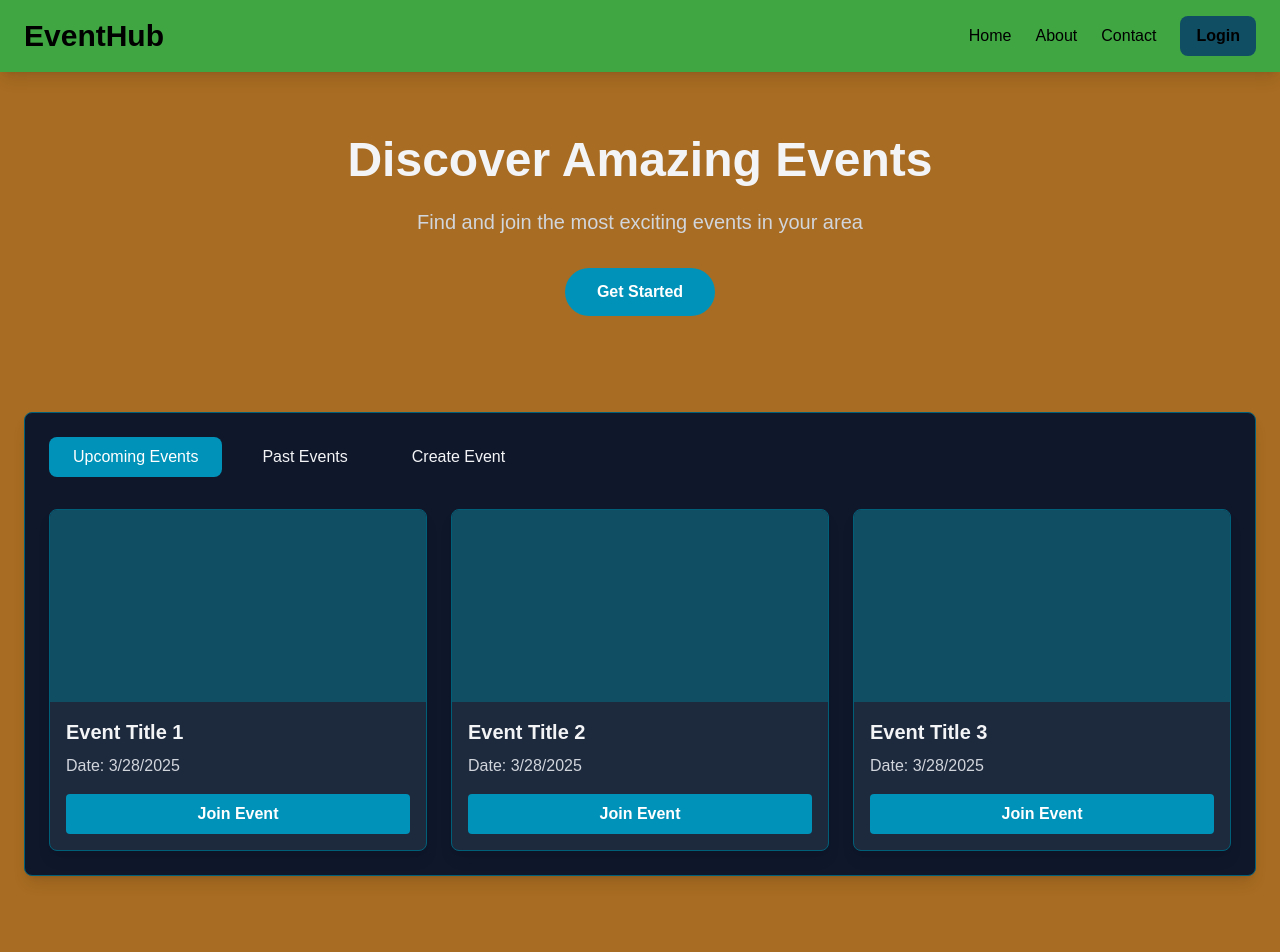
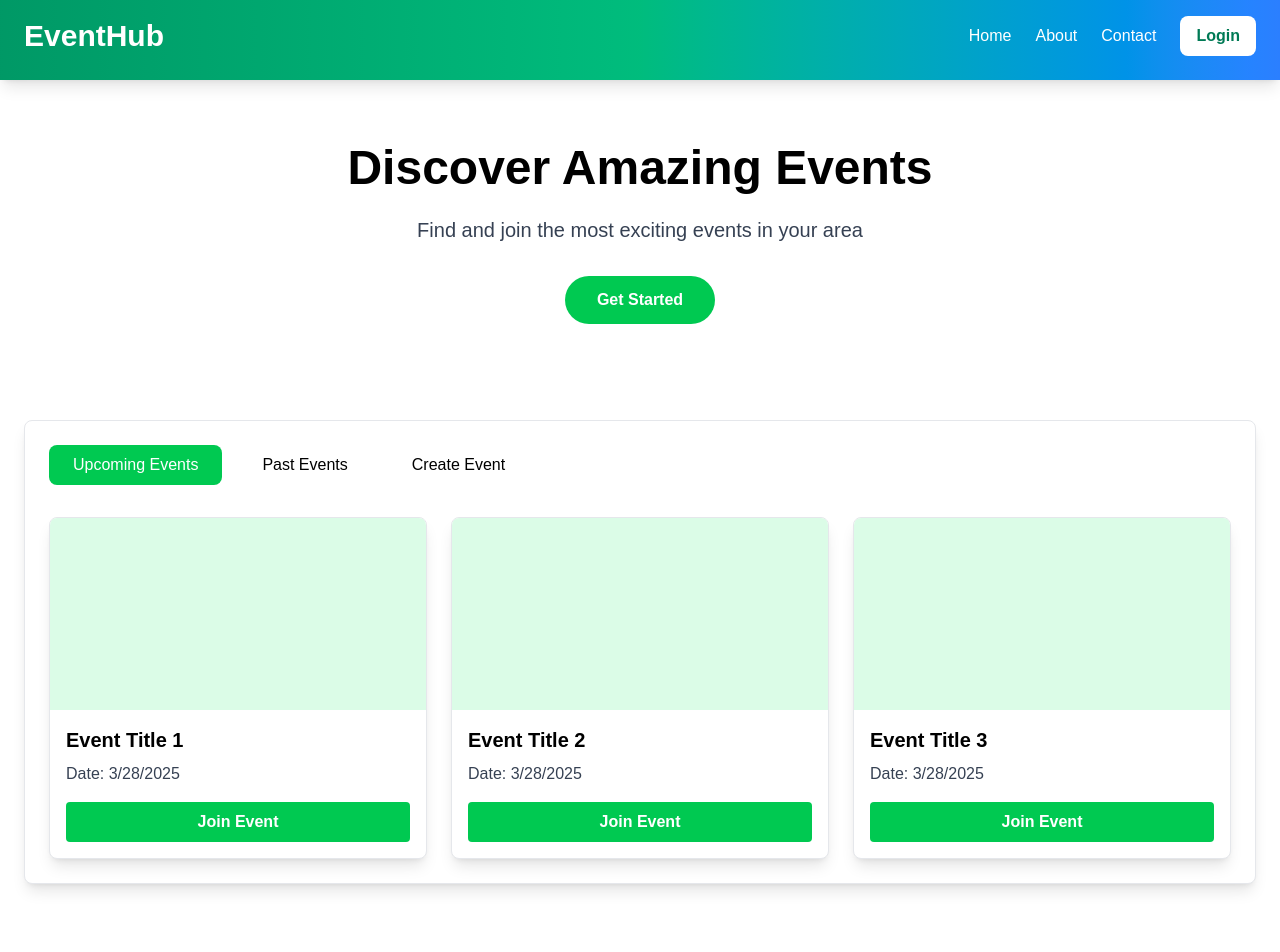
Before and after one commit to dnakhooda/SteastHack, a Next.js app: page / in a window 1280 px wide. Shown: the top 952 px of the page. Built offline with nearby package versions, Linux system fonts and the light colour scheme.

Commit message:
changed colors

```diff
--- a/src/app/page.js
+++ b/src/app/page.js
@@ -8,19 +8,19 @@ export default function Home() {
   const [showLogin, setShowLogin] = useState(false);
 
   return (
-    <div className="min-h-screen bg-[#a86c22] from-slate-900 to-slate-800 text-gray-100">
+    <div className="min-h-screen bg-white text-black">
       {/* Header */}
-      <header className="bg-[#3fa642] shadow-lg">
+      <header className="h-20 bg-gradient-to-r from-emerald-600 via-emerald-500 to-blue-500 shadow-lg">
         <div className="container mx-auto px-6 py-4">
           <div className="flex items-center justify-between">
-            <h1 className="text-3xl font-bold text-black">EventHub</h1>
+            <h1 className="text-3xl font-bold text-white">EventHub</h1>
             <nav className="space-x-6">
-              <a href="#" className="text-black transition">Home</a>
-              <a href="#" className="text-black transition">About</a>
-              <a href="#" className="text-black transition">Contact</a>
+              <a href="#" className="text-white hover:text-emerald-100 transition">Home</a>
+              <a href="#" className="text-white hover:text-emerald-100 transition">About</a>
+              <a href="#" className="text-white hover:text-emerald-100 transition">Contact</a>
               <button
                 onClick={() => setShowLogin(true)}
-                className="bg-cyan-900 hover:bg-cyan-800 text-black font-semibold py-2 px-4 rounded-lg transition"
+                className="bg-white hover:bg-emerald-50 text-emerald-700 font-semibold py-2 px-4 rounded-lg transition"
               >
                 Login
               </button>
@@ -31,35 +31,35 @@ export default function Home() {
 
       {/* Login Modal */}
       {showLogin && (
-        <div className="fixed inset-0 bg-black bg-opacity-70 flex items-center justify-center z-50">
-          <div className="bg-slate-900 rounded-lg p-8 max-w-md w-full mx-4 border border-cyan-800">
+        <div className="fixed inset-0 bg-black bg-opacity-50 flex items-center justify-center z-50">
+          <div className="bg-white rounded-lg p-8 max-w-md w-full mx-4 shadow-lg">
             <div className="flex justify-between items-center mb-6">
               <h2 className="text-2xl font-bold text-black">Login</h2>
               <button
                 onClick={() => setShowLogin(false)}
-                className="text-gray-400 hover:text-gray-200"
+                className="text-gray-500 hover:text-gray-700"
               >
                 ✕
               </button>
             </div>
             <form className="space-y-4">
               <div>
-                <label className="block text-sm font-medium text-gray-300 mb-2">Email</label>
+                <label className="block text-sm font-medium text-black mb-2">Email</label>
                 <input
                   type="email"
-                  className="w-full px-4 py-2 rounded-lg bg-slate-800 border border-cyan-800 focus:outline-none focus:border-cyan-500 text-gray-100"
+                  className="w-full px-4 py-2 rounded-lg border border-gray-300 focus:outline-none focus:border-green-500 text-black"
                 />
               </div>
               <div>
-                <label className="block text-sm font-medium text-gray-300 mb-2">Password</label>
+                <label className="block text-sm font-medium text-black mb-2">Password</label>
                 <input
                   type="password"
-                  className="w-full px-4 py-2 rounded-lg bg-slate-800 border border-cyan-800 focus:outline-none focus:border-cyan-500 text-gray-100"
+                  className="w-full px-4 py-2 rounded-lg border border-gray-300 focus:outline-none focus:border-green-500 text-black"
                 />
               </div>
               <button
                 type="submit"
-                className="w-full bg-cyan-600 hover:bg-cyan-500 text-white font-bold py-2 px-4 rounded-lg transition"
+                className="w-full bg-green-500 hover:bg-green-600 text-white font-bold py-2 px-4 rounded-lg transition"
               >
                 Login
               </button>
@@ -71,9 +71,9 @@ export default function Home() {
       {/* Hero Section */}
       <section className="container mx-auto px-6 py-16">
         <div className="text-center">
-          <h2 className="text-5xl font-bold mb-6 text-black-400">Discover Amazing Events</h2>
-          <p className="text-xl text-gray-300 mb-8">Find and join the most exciting events in your area</p>
-          <button className="bg-cyan-600 hover:bg-cyan-500 text-white font-bold py-3 px-8 rounded-full transition">
+          <h2 className="text-5xl font-bold mb-6 text-black">Discover Amazing Events</h2>
+          <p className="text-xl text-gray-700 mb-8">Find and join the most exciting events in your area</p>
+          <button className="bg-green-500 hover:bg-green-600 text-white font-bold py-3 px-8 rounded-full transition">
             Get Started
           </button>
         </div>
@@ -81,14 +81,14 @@ export default function Home() {
 
       {/* Tabs Section */}
       <section className="container mx-auto px-6 py-8">
-        <div className="bg-slate-900 rounded-lg p-6 shadow-lg border border-cyan-800">
+        <div className="bg-white rounded-lg p-6 shadow-lg border border-gray-200">
           <div className="flex space-x-4 mb-6">
             <button
               onClick={() => setActiveTab('upcoming')}
               className={`px-6 py-2 rounded-lg transition ${
                 activeTab === 'upcoming'
-                  ? 'bg-cyan-600 text-white'
-                  : 'text-black-400 hover:bg-cyan-900'
+                  ? 'bg-green-500 text-white'
+                  : 'text-black hover:bg-green-100'
               }`}
             >
               Upcoming Events
@@ -97,8 +97,8 @@ export default function Home() {
               onClick={() => setActiveTab('past')}
               className={`px-6 py-2 rounded-lg transition ${
                 activeTab === 'past'
-                  ? 'bg-cyan-600 text-white'
-                  : 'text-black-400 hover:bg-cyan-900'
+                  ? 'bg-green-500 text-white'
+                  : 'text-black hover:bg-green-100'
               }`}
             >
               Past Events
@@ -107,8 +107,8 @@ export default function Home() {
               onClick={() => setActiveTab('create')}
               className={`px-6 py-2 rounded-lg transition ${
                 activeTab === 'create'
-                  ? 'bg-cyan-600 text-white'
-                  : 'text-black-400 hover:bg-cyan-900'
+                  ? 'bg-green-500 text-white'
+                  : 'text-black hover:bg-green-100'
               }`}
             >
               Create Event
@@ -121,12 +121,12 @@ export default function Home() {
               <div className="grid grid-cols-1 md:grid-cols-2 lg:grid-cols-3 gap-6">
                 {/* Event Cards */}
                 {[1, 2, 3].map((event) => (
-                  <div key={event} className="bg-slate-800 rounded-lg overflow-hidden shadow-lg border border-cyan-800">
-                    <div className="h-48 bg-cyan-900"></div>
+                  <div key={event} className="bg-white rounded-lg overflow-hidden shadow-lg border border-gray-200">
+                    <div className="h-48 bg-green-100"></div>
                     <div className="p-4">
-                      <h3 className="text-xl font-semibold mb-2 text-black-400">Event Title {event}</h3>
-                      <p className="text-gray-300 mb-4">Date: {new Date().toLocaleDateString()}</p>
-                      <button className="w-full bg-cyan-600 hover:bg-cyan-500 text-white font-bold py-2 px-4 rounded transition">
+                      <h3 className="text-xl font-semibold mb-2 text-black">Event Title {event}</h3>
+                      <p className="text-gray-700 mb-4">Date: {new Date().toLocaleDateString()}</p>
+                      <button className="w-full bg-green-500 hover:bg-green-600 text-white font-bold py-2 px-4 rounded transition">
                         Join Event
                       </button>
                     </div>
@@ -136,7 +136,7 @@ export default function Home() {
             )}
 
             {activeTab === 'past' && (
-              <div className="text-center text-gray-300">
+              <div className="text-center text-gray-700">
                 <p>No past events to display</p>
               </div>
             )}
@@ -145,29 +145,29 @@ export default function Home() {
               <div className="max-w-md mx-auto">
                 <form className="space-y-4">
                   <div>
-                    <label className="block text-sm font-medium text-gray-300 mb-2">Event Title</label>
+                    <label className="block text-sm font-medium text-black mb-2">Event Title</label>
                     <input
                       type="text"
-                      className="w-full px-4 py-2 rounded-lg bg-slate-800 border border-cyan-800 focus:outline-none focus:border-cyan-500 text-gray-100"
+                      className="w-full px-4 py-2 rounded-lg border border-gray-300 focus:outline-none focus:border-green-500 text-black"
                     />
                   </div>
                   <div>
-                    <label className="block text-sm font-medium text-gray-300 mb-2">Date</label>
+                    <label className="block text-sm font-medium text-black mb-2">Date</label>
                     <input
                       type="date"
-                      className="w-full px-4 py-2 rounded-lg bg-slate-800 border border-cyan-800 focus:outline-none focus:border-cyan-500 text-gray-100"
+                      className="w-full px-4 py-2 rounded-lg border border-gray-300 focus:outline-none focus:border-green-500 text-black"
                     />
                   </div>
                   <div>
-                    <label className="block text-sm font-medium text-gray-300 mb-2">Description</label>
+                    <label className="block text-sm font-medium text-black mb-2">Description</label>
                     <textarea
-                      className="w-full px-4 py-2 rounded-lg bg-slate-800 border border-cyan-800 focus:outline-none focus:border-cyan-500 text-gray-100"
+                      className="w-full px-4 py-2 rounded-lg border border-gray-300 focus:outline-none focus:border-green-500 text-black"
                       rows="4"
                     ></textarea>
                   </div>
                   <button
                     type="submit"
-                    className="w-full bg-cyan-600 hover:bg-cyan-500 text-white font-bold py-2 px-4 rounded-lg transition"
+                    className="w-full bg-green-500 hover:bg-green-600 text-white font-bold py-2 px-4 rounded-lg transition"
                   >
                     Create Event
                   </button>
@@ -179,9 +179,9 @@ export default function Home() {
       </section>
 
       {/* Footer */}
-      <footer className="bg-slate-900 mt-16 border-t border-cyan-800">
+      <footer className="bg-white mt-16 border-t border-gray-200">
         <div className="container mx-auto px-6 py-8">
-          <div className="text-center text-black-400">
+          <div className="text-center text-gray-700">
             <p>&copy; 2024 EventHub. All rights reserved.</p>
           </div>
         </div>
```
